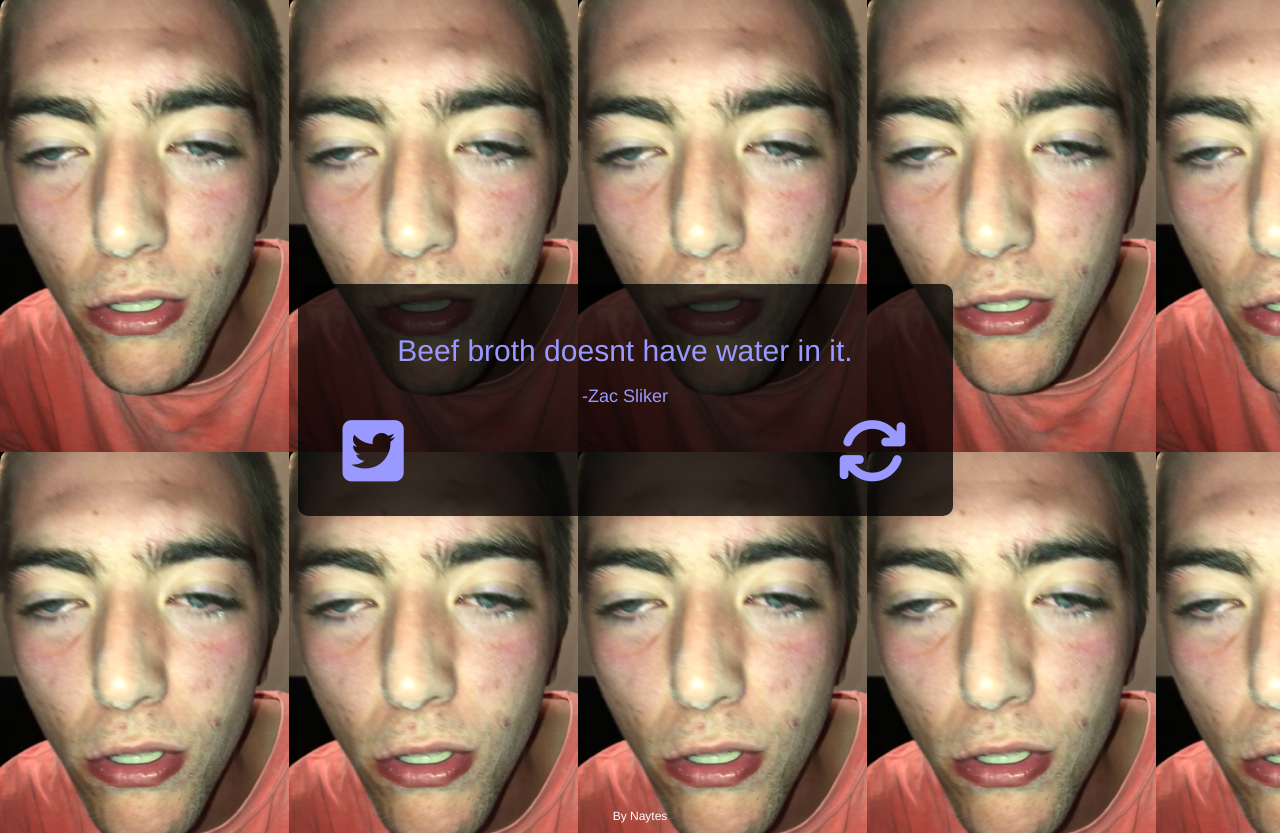
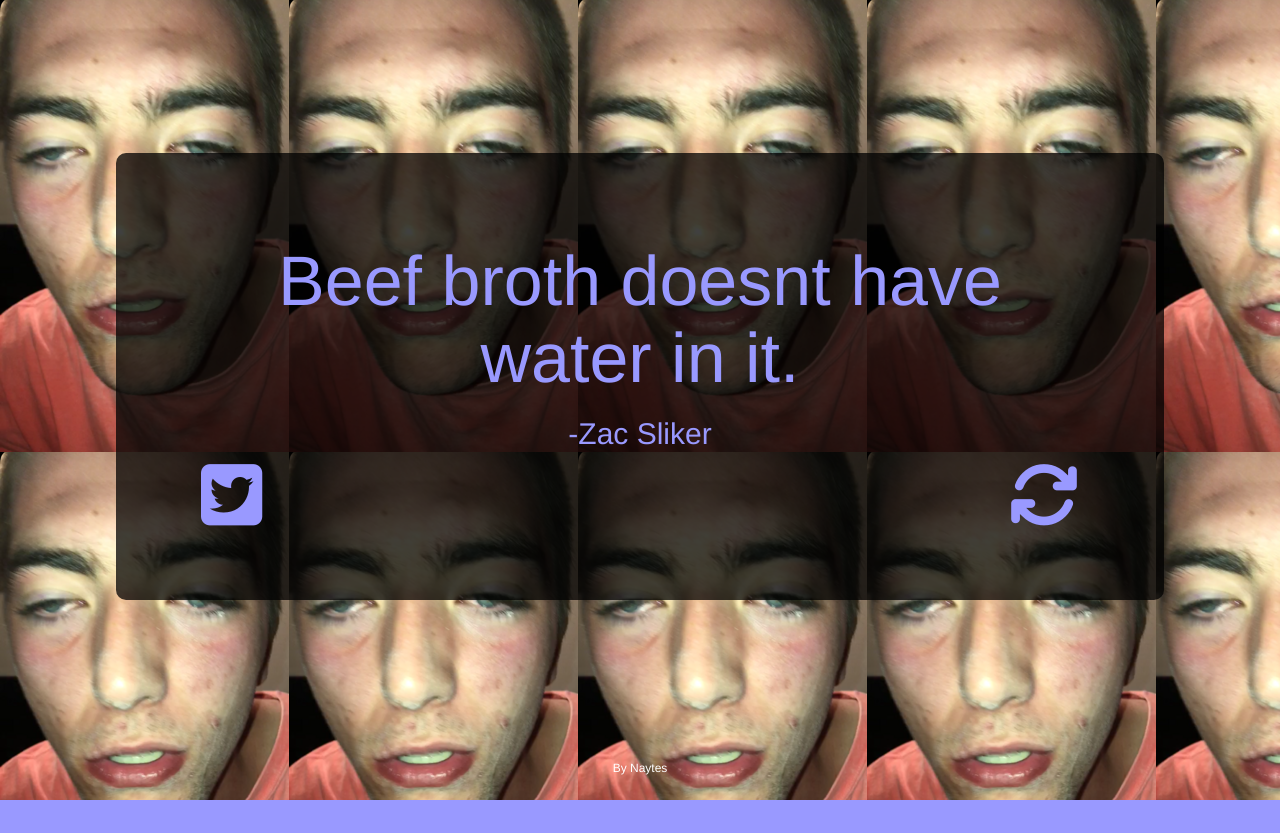
Before and after one commit to nayteAlt/nayteAlt.github.io, a plain HTML site: page index.html in a window 1280 px wide. After the commit the page ends 800 px from the top, so only its background shows below. Drawn offline with nearby package versions, Linux system fonts and the light colour scheme.

Commit message:
Update styles.css
more sizing...

```diff
--- a/styles.css
+++ b/styles.css
@@ -5,7 +5,8 @@ body {
 
 #quote-box {
   background-color: rgba(0,0,0,0.75);
-  padding: 30px;
+  padding: 70px;
+    min-width: 80%;
 }
 
 #quote-box button {
@@ -19,8 +20,8 @@ body {
 }
 
 .vertical-center {
-  min-height: 500%;
-  min-height: 100vh;
+  min-height: 100%;
+  min-height: 94vh;
   display: flex;
   align-items: center;
 }
@@ -29,3 +30,11 @@ body {
   color: white;
   text-align: center;
 }
+
+#quote-text {
+    font-size: 70px;
+}
+
+#quote-author {
+    font-size: 30px;
+}
```
